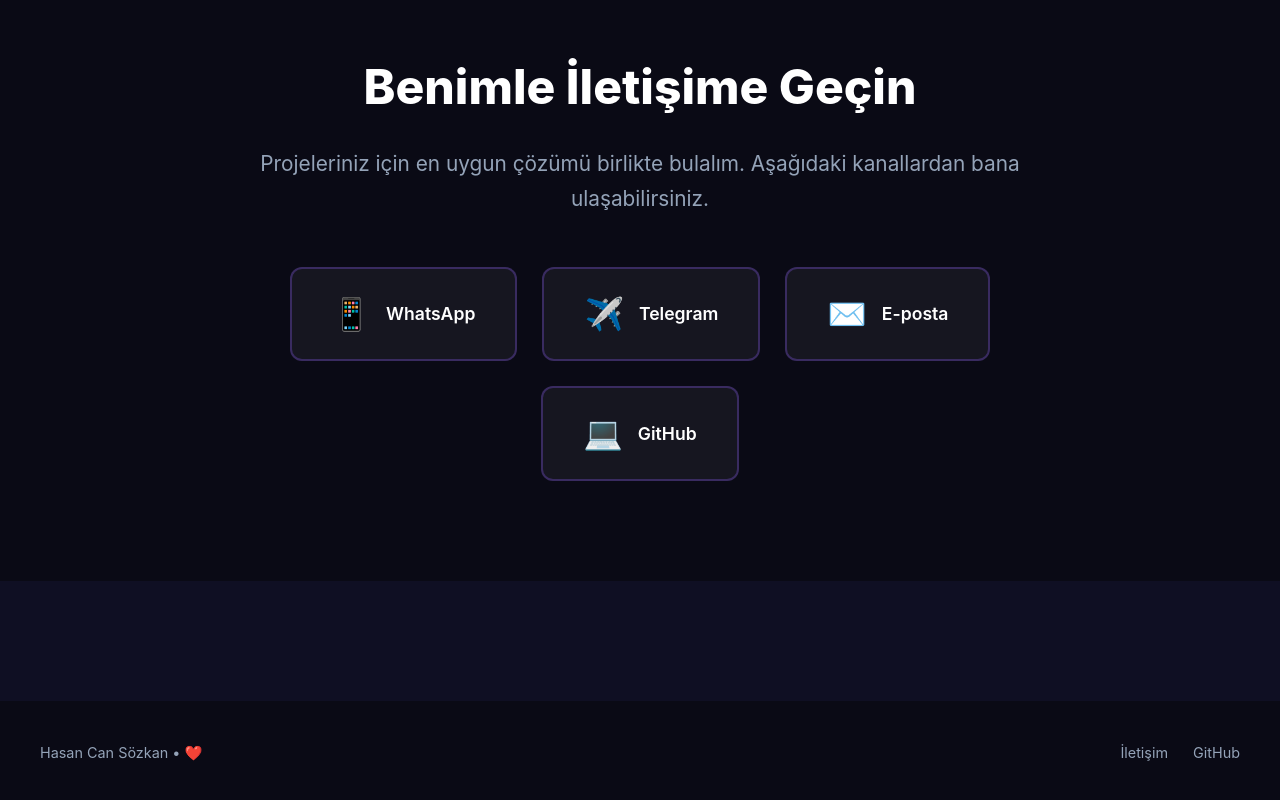
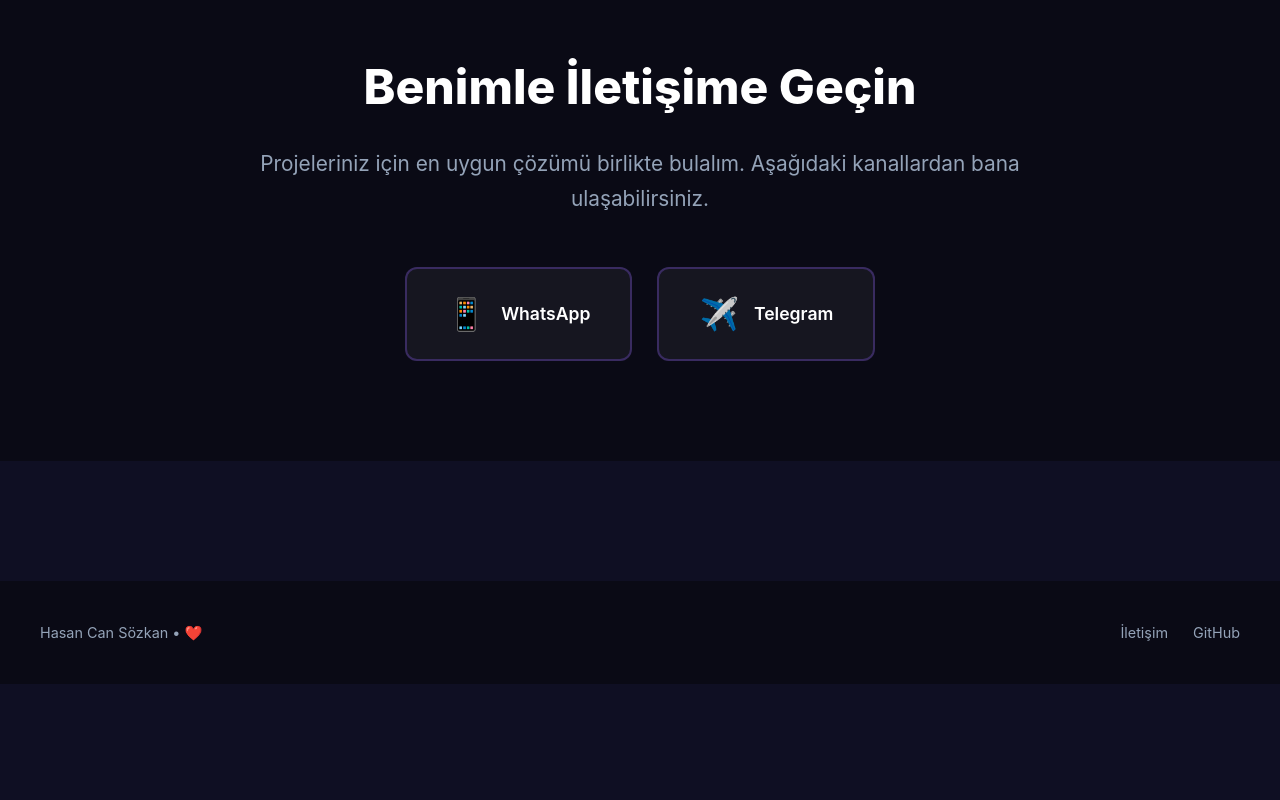
Before and after one commit to kuasarkod/kuasarkod.github.io, a plain HTML site: page index.html in a window 1280 px wide. Shown: the part 3997-4797 px from the top of the page. After the commit the page ends 4681 px from the top, so only its background shows below. Drawn offline with Linux system fonts and the light colour scheme.

Commit message:
Update index.html

```diff
--- a/index.html
+++ b/index.html
@@ -749,14 +749,6 @@
                     <span class="contact-icon">✈️</span>
                     <span>Telegram</span>
                 </a>
-                <a href="mailto:info@kuasarkod.com" class="contact-btn">
-                    <span class="contact-icon">✉️</span>
-                    <span>E-posta</span>
-                </a>
-                <a href="https://github.com/kuasarkod" class="contact-btn" target="_blank">
-                    <span class="contact-icon">💻</span>
-                    <span>GitHub</span>
-                </a>
             </div>
         </div>
     </section>
```
